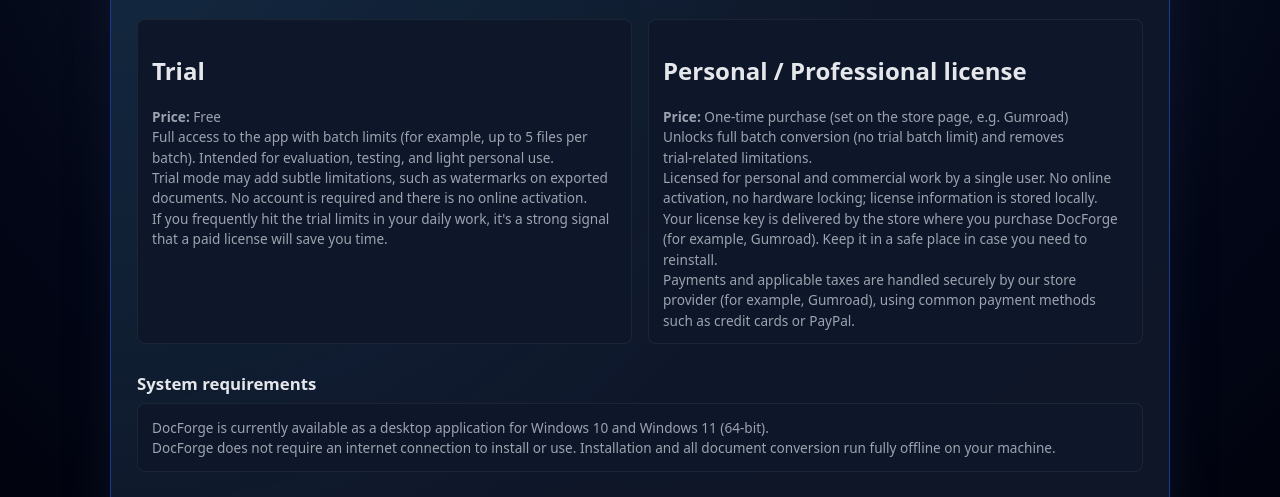
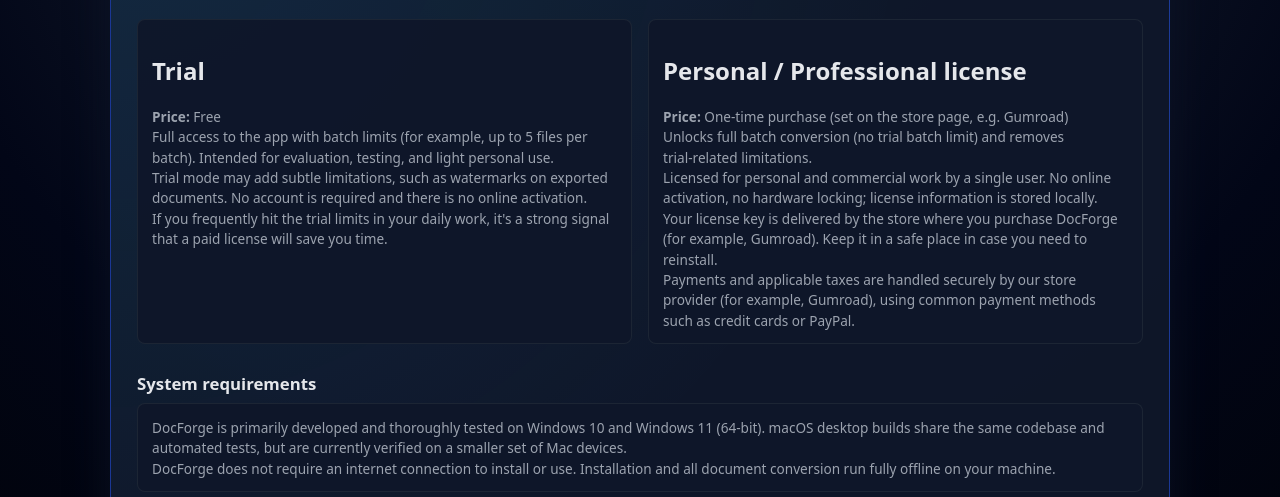
Before and after one commit to juniusgrass/docforge-website, a plain HTML site: page pricing.html in a window 1280 px wide. Shown: the part 248-745 px from the top of the page. Drawn offline with Linux system fonts and the light colour scheme.

Commit message:
Sync website from DocForge repo

```diff
--- a/pricing.html
+++ b/pricing.html
@@ -84,8 +84,10 @@
           <h2 class="section-title">System requirements</h2>
           <div class="card">
             <p>
-              DocForge is currently available as a desktop application for
-              Windows 10 and Windows 11 (64‑bit).
+              DocForge is primarily developed and thoroughly tested on Windows
+              10 and Windows 11 (64‑bit). macOS desktop builds share the same
+              codebase and automated tests, but are currently verified on a
+              smaller set of Mac devices.
             </p>
             <p>
               DocForge does not require an internet connection to install or
```
Also changed, not shown: index.html (+4 -2 lines).
